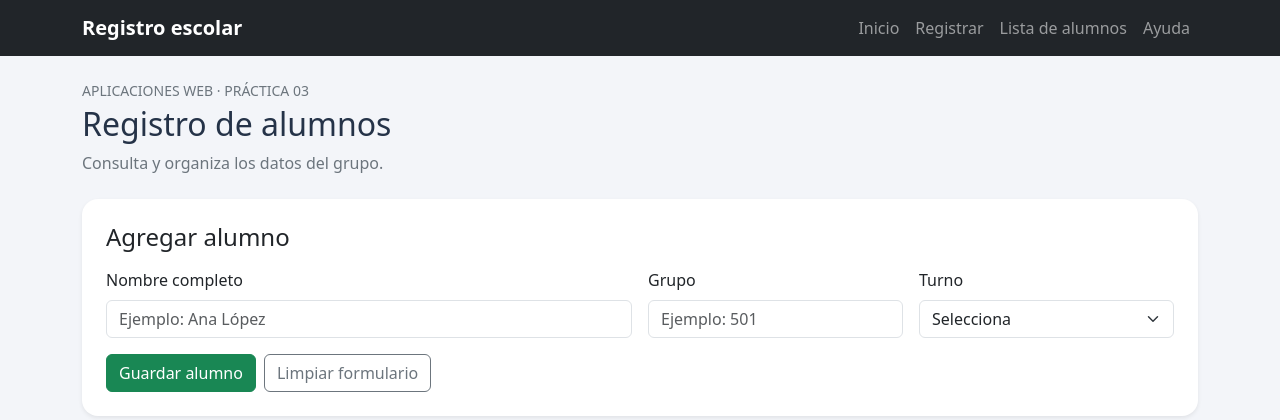
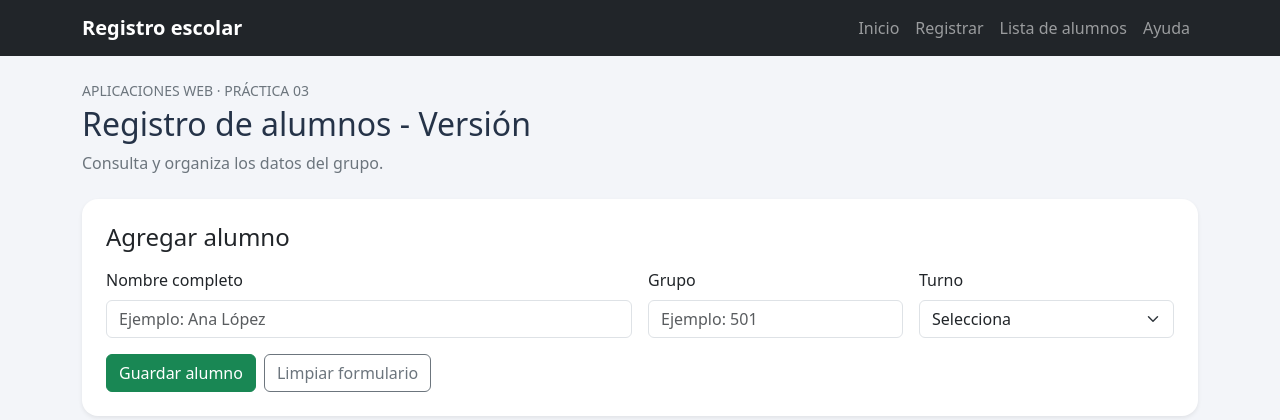
Before and after one commit to gongorapinedadannacbtis272-dot/CRUD_Alumnos03, a Flask app: page / in a window 1280 px wide. Shown: the top 420 px of the page. Run offline with Flask 3, Linux system fonts and the light colour scheme; data that the repository does not hold is empty; some libraries are stand-ins or nearby versions.

Commit message:
Cambio el titulo a Version 2

```diff
--- a/templates/base.html
+++ b/templates/base.html
@@ -50,7 +50,7 @@ href="{{ url_for('inicio') }}#lista">Lista de alumnos</a>
 <p class="text-uppercase text-secondary small mb-1">
 Aplicaciones Web · Práctica 03
 </p>
-<h1 class="h2">Registro de alumnos</h1>
+<h1 class="h2">Registro de alumnos - Versión</h1>
 <p class="text-secondary">Consulta y organiza los datos del grupo.</p>
 </header>
 {% block contenido %}{% endblock %}
```
